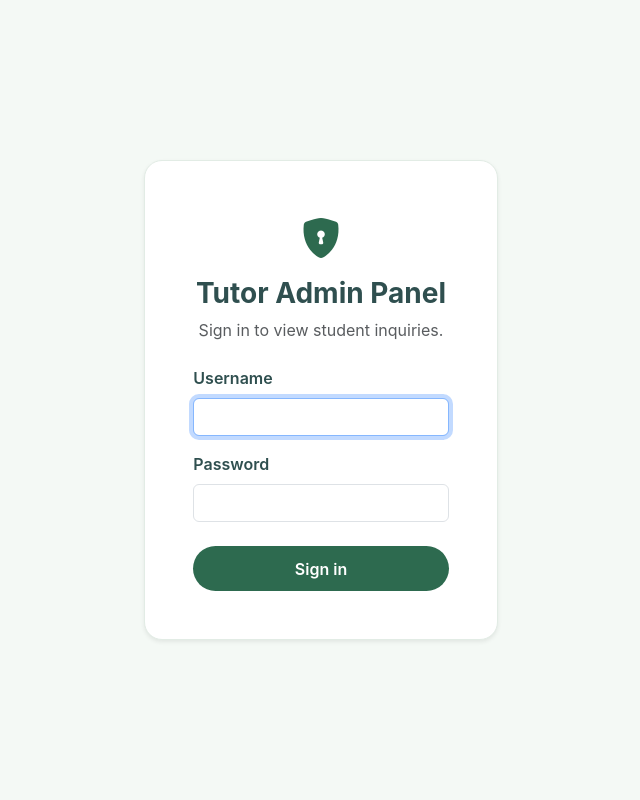
After one commit to albsanchez05/albprojects-landingpage, a Spring Boot app: page /admin/login in a window 1280 px wide. The commit adds this page. Shown: the whole page, without its empty margins (319-959 px from the left). Run offline with Spring Boot 4, Linux system fonts and the light colour scheme; some of the project's set-up classes (security, data sources, template engines, error pages and the like) are left out, and stand-ins take their place.

Commit message:
Secure admin dashboard and polish navigation UI

```diff
--- a/src/main/java/com/teacherlandingpage/language_tutor_website/controllers/AdminController.java
+++ b/src/main/java/com/teacherlandingpage/language_tutor_website/controllers/AdminController.java
@@ -17,6 +17,12 @@ public class AdminController
         this.contactInquiryRepository = contactInquiryRepository;
     }
 
+    @GetMapping("/login")
+    public String login()
+    {
+        return "admin-login";
+    }
+
     @GetMapping("/inquiries")
     public String viewInquiries( Model model )
     {
--- a/src/main/resources/application.properties
+++ b/src/main/resources/application.properties
@@ -3,8 +3,12 @@ spring.application.name=language-tutor-website
 # Database Connection Settings
 spring.datasource.url=jdbc:postgresql://localhost:5432/languagedb
 spring.datasource.username=postgres
-spring.datasource.password=password123
+spring.datasource.password=${SPRING_DATASOURCE_PASSWORD}
 spring.datasource.driver-class-name=org.postgresql.Driver
+
+# Admin authentication
+app.admin.username=${APP_ADMIN_USERNAME}
+app.admin.password=${APP_ADMIN_PASSWORD}
 
 # JPA / Hibernate Configuration
 # 'update' automatically creates or updates tables matching your @Entity classes
--- a/src/main/resources/static/css/wse-style.css
+++ b/src/main/resources/static/css/wse-style.css
@@ -31,6 +31,16 @@ body {
 
 .bg-woodland-dark {
     background-color: var(--wse-woodland-dark) !important;
+    color: var(--wse-white) !important;
+}
+
+.wse-navbar-dark {
+    background-color: var(--wse-woodland-dark) !important;
+    color: var(--wse-white) !important;
+}
+
+.wse-navbar-dark .navbar-brand,
+.wse-navbar-dark .nav-link {
     color: var(--wse-white) !important;
 }
 
--- /dev/null
+++ b/src/main/resources/templates/admin-login.html
@@ -0,0 +1,45 @@
+<!DOCTYPE html>
+<html lang="en" xmlns:th="http://www.thymeleaf.org">
+<head>
+    <meta charset="UTF-8">
+    <meta name="viewport" content="width=device-width, initial-scale=1.0">
+    <title>Admin Login | Alberto Sánchez</title>
+    <link rel="stylesheet" href="https://cdn.jsdelivr.net/npm/bootstrap@5.3.0/dist/css/bootstrap.min.css">
+    <link rel="stylesheet" href="https://cdn.jsdelivr.net/npm/bootstrap-icons@1.11.0/font/bootstrap-icons.css">
+    <link rel="stylesheet" th:href="@{/css/wse-style.css}">
+</head>
+<body class="wse-section-bg d-flex align-items-center min-vh-100">
+<main class="container px-3">
+    <div class="row justify-content-center">
+        <div class="col-12 col-sm-8 col-md-6 col-lg-4">
+            <div class="wse-card bg-white p-4 p-md-5 shadow-sm">
+                <div class="text-center mb-4">
+                    <i class="bi bi-shield-lock-fill fs-1 text-forest-green"></i>
+                    <h1 class="h3 fw-bold text-woodland-dark mt-2">Tutor Admin Panel</h1>
+                    <p class="text-muted mb-0">Sign in to view student inquiries.</p>
+                </div>
+
+                <div th:if="${param.error}" class="alert alert-danger" role="alert">
+                    Invalid username or password.
+                </div>
+                <div th:if="${param.logout}" class="alert alert-success" role="alert">
+                    You have been signed out.
+                </div>
+
+                <form th:action="@{/admin/login}" method="post">
+                    <div class="mb-3">
+                        <label for="username" class="form-label fw-semibold">Username</label>
+                        <input type="text" id="username" name="username" class="form-control" autocomplete="username" required autofocus>
+                    </div>
+                    <div class="mb-4">
+                        <label for="password" class="form-label fw-semibold">Password</label>
+                        <input type="password" id="password" name="password" class="form-control" autocomplete="current-password" required>
+                    </div>
+                    <button type="submit" class="btn btn-wse-primary w-100">Sign in</button>
+                </form>
+            </div>
+        </div>
+    </div>
+</main>
+</body>
+</html>
--- a/src/main/resources/templates/level-detail.html
+++ b/src/main/resources/templates/level-detail.html
@@ -13,7 +13,7 @@
 <body class="wse-section-bg d-flex flex-column min-vh-100 p-0 m-0">
 
 <!-- Header / Navbar -->
-<nav class="navbar navbar-dark bg-woodland-dark py-3 shadow-sm">
+<nav class="navbar navbar-dark wse-navbar-dark py-3 shadow-sm">
     <div class="container px-3 d-flex justify-content-between align-items-center">
 
         <!-- Left: Back to Lessons Button (Supports both model naming conventions) -->
@@ -63,7 +63,7 @@
             <div class="col-md-6">
                 <div class="wse-card p-4 h-100">
                     <div class="d-flex align-items-center mb-3">
-                        <span class="fs-2 text-forest-green me-2"><i class="bi bi-sprout"></i></span>
+                        <span class="fs-2 text-forest-green me-2"><i class="bi bi-book-half"></i></span>
                         <h3 class="h5 fw-bold text-woodland-dark mb-0">A1 Principiante (Acreditación KET Prep)</h3>
                     </div>
                     <ul class="list-unstyled text-secondary">
@@ -93,7 +93,7 @@
             <div class="col-md-6">
                 <div class="wse-card p-4 h-100">
                     <div class="d-flex align-items-center mb-3">
-                        <span class="fs-2 text-forest-green me-2"><i class="bi bi-sprout"></i></span>
+                        <span class="fs-2 text-forest-green me-2"><i class="bi bi-book-half"></i></span>
                         <h3 class="h5 fw-bold text-woodland-dark mb-0">A1 Beginner (DELE A1 Standards)</h3>
                     </div>
                     <ul class="list-unstyled text-secondary">
--- a/src/main/resources/templates/methodology.html
+++ b/src/main/resources/templates/methodology.html
@@ -13,7 +13,7 @@
 <body class="wse-section-bg d-flex flex-column min-vh-100 p-0 m-0">
 
 <!-- 1. TOP NAV BAR: Deep Slate (#2F4F4F) with crisp white text & emerald arrow -->
-<nav class="navbar navbar-dark bg-woodland-dark py-3 shadow-sm">
+<nav class="navbar navbar-dark wse-navbar-dark py-3 shadow-sm">
     <div class="container px-3 d-flex justify-content-between align-items-center">
 
         <!-- Left: Back to Lessons Button (Supports both model naming conventions) -->
```
Also changed, not shown: pom.xml (+9 -0 lines), src/main/java/com/teacherlandingpage/language_tutor_website/config/SecurityConfig.java (added, +59 -0 lines), src/main/resources/templates/admin-inquiries.html (+7 -2 lines), README.md, 1 other file.
